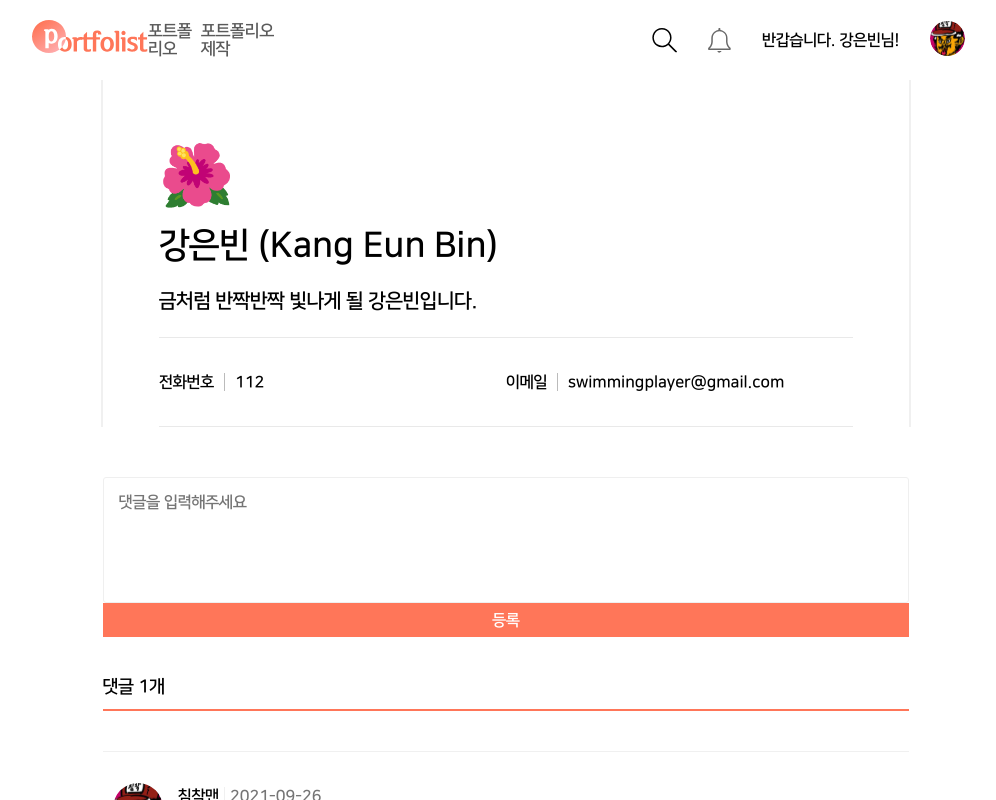
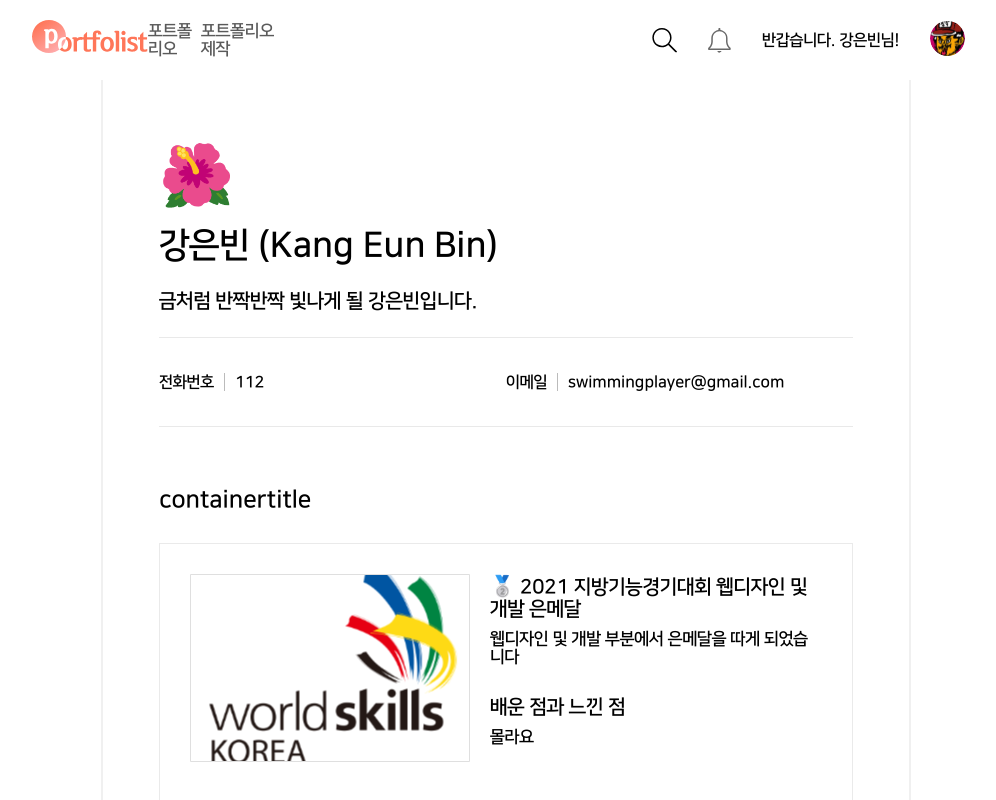
Before and after one commit to DSM-Portfolist/Portfolist-Front, a React (Create React App) app: page /portfolio/1 in a window 1280 px wide. Shown: the top 800 px of the page, without its empty margins (134-1130 px from the left). Built offline with nearby package versions, Linux system fonts and the light colour scheme.

Commit message:
[MODIFY] 코드 수정

```diff
--- a/src/components/portfolioDetail/PortfolioDetail.tsx
+++ b/src/components/portfolioDetail/PortfolioDetail.tsx
@@ -1,8 +1,7 @@
 import React from "react";
-import { Header, Comment, Title } from "..";
+import { Header, Comment, Title, ExperienceList } from "..";
 import * as portfolio from "./dummy.json";
 import MoreInfo from "./items/moreInfo/MoreInfo";
-
 import * as S from "./style";
 
 const PortfolioDetail = () => {
@@ -13,6 +12,7 @@ const PortfolioDetail = () => {
         <div className="portfolio-container">
           <Title portfolio={portfolio} />
           <MoreInfo portfolio={portfolio} />
+          <ExperienceList />
         </div>
       </S.DetailWrappper>
       <Comment />
```
